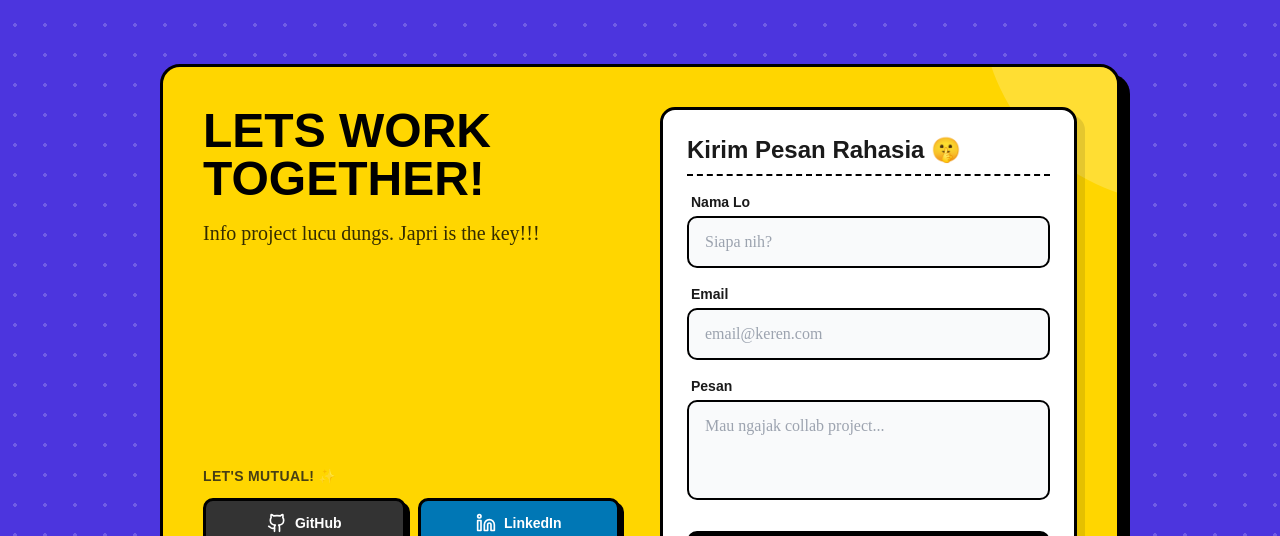
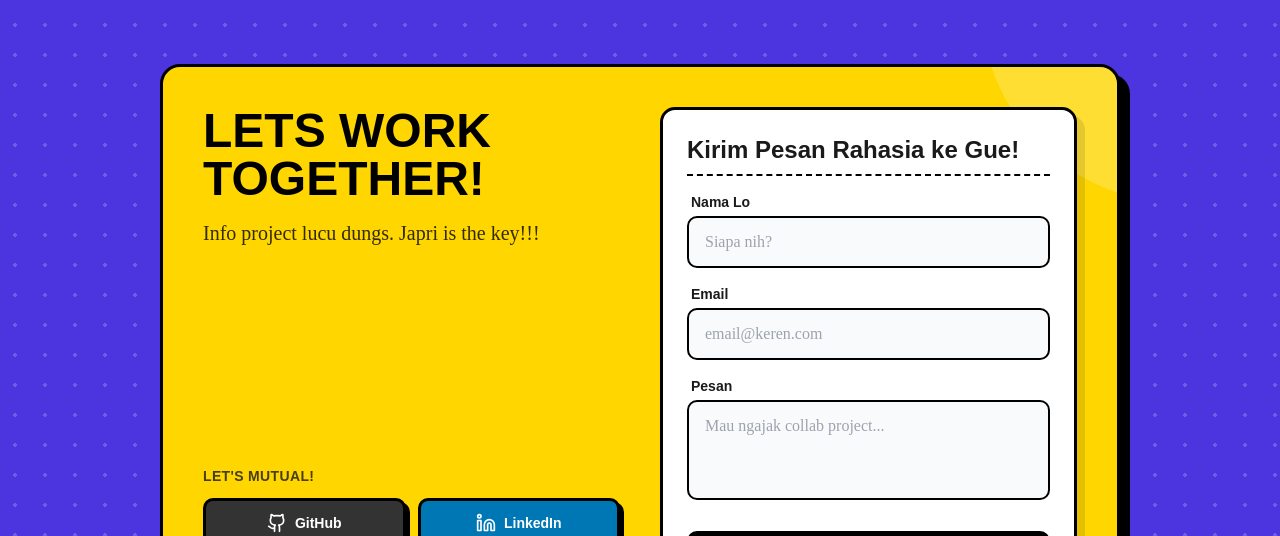
Before and after one commit to afaninMusfida1/portofolio, a React (Vite) app: page / in a window 1280 px wide. Shown: the part 3500-4036 px from the top of the page. Built offline with nearby package versions, Linux system fonts and the light colour scheme; no server answers; the database is empty.

Commit message:
ref: contact form

```diff
--- a/src/components/sections/ContactFooter.jsx
+++ b/src/components/sections/ContactFooter.jsx
@@ -73,7 +73,7 @@ const ContactFooter = () => {
             </div>
             <div>
                 <p className="font-fredoka font-bold mb-3 text-sm uppercase tracking-wide opacity-80 flex items-center gap-2">
-                    Let's Mutual! ✨
+                    Let's Mutual!
                 </p>
                 <div className="grid grid-cols-2 gap-3">
                     {socials.map((item) => (
@@ -97,7 +97,7 @@ const ContactFooter = () => {
           {/* KANAN - Form Baru */}
           <div className="bg-white border-[3px] border-black rounded-[15px] p-6 shadow-[8px_8px_0_rgba(0,0,0,0.1)] relative">
             <h3 className="font-fredoka font-bold text-2xl mb-4 border-b-2 border-dashed border-black pb-2">
-                Kirim Pesan Rahasia 🤫
+                Kirim Pesan Rahasia ke Gue!
             </h3>
 
             <AnimatePresence mode='wait'>
```
